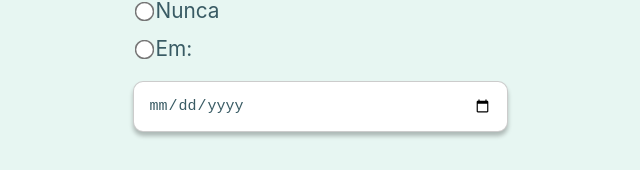
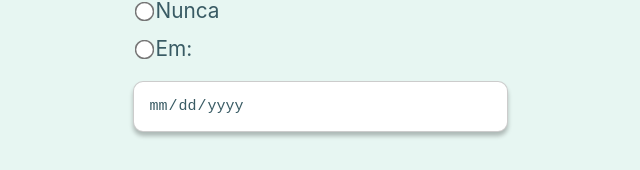
Before and after one commit to joanealves/hackathon, a React (Create React App) app: page /cadastro in a window 1280 px wide. Shown: the part 403-573 px from the top of the page, without its empty margins (320-960 px from the left). Built offline with nearby package versions, Linux system fonts and the light colour scheme.

Commit message:
Cadastro page radio buttons update

```diff
--- a/src/pages/cadastro/Cadastro.jsx
+++ b/src/pages/cadastro/Cadastro.jsx
@@ -6,7 +6,7 @@ function Cadastro() {
   const [repetition, setRepetition] = useState(0);
   const [repetitionDay, setRepetitionDay] = useState(0);
   const [endingDay, setEndingDay] = useState(0);
-  const [checked, setChecked] = useState(false);
+  const [isRadioSelected, setIsRadioSelected] = useState(true);
 
   // Post data to Airtable
   const postData = (e) => {
@@ -46,8 +46,8 @@ function Cadastro() {
     setEndingDay(SelectedDate);
   };
 
-  const handleDisabledRadio = () => {
-    setChecked(true);
+  const handleRadio = () => {
+    setIsRadioSelected(false);
   };
 
   return (
@@ -126,14 +126,19 @@ function Cadastro() {
             <label htmlFor="repetition-ends-never">Nunca</label>
           </div>
           <div>
-            <input type="radio" name="repetition-ends" id="radiobtn" />
+            <input
+              type="radio"
+              name="repetition-ends"
+              id="radiobtn"
+              onChange={handleRadio}
+            />
             <label>Em: </label>
-            <input type="date" id="date" onChange={handleDate} />
-            {/* {checked === "never" ? (
-              <input type="date" id="date" onChange={handleDate} disabled />
-            ) : (
-              <input type="date" id="date" onChange={handleDate} />
-            )} */}
+            <input
+              type="date"
+              id="date"
+              onChange={handleDate}
+              disabled={isRadioSelected}
+            />
           </div>
         </S.RadioGroup>
         <button type="submit">Cadastrar</button>
```
